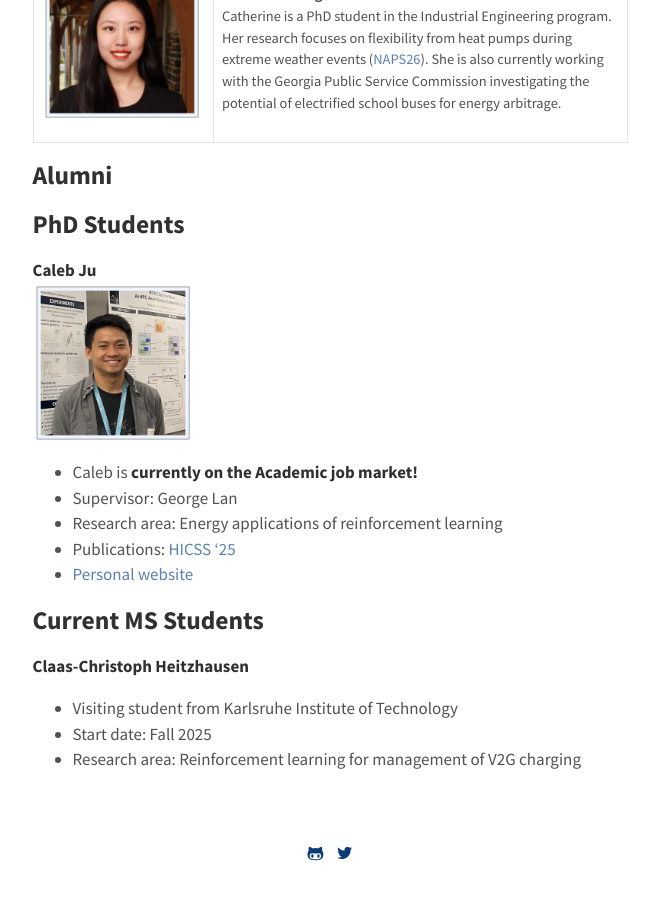
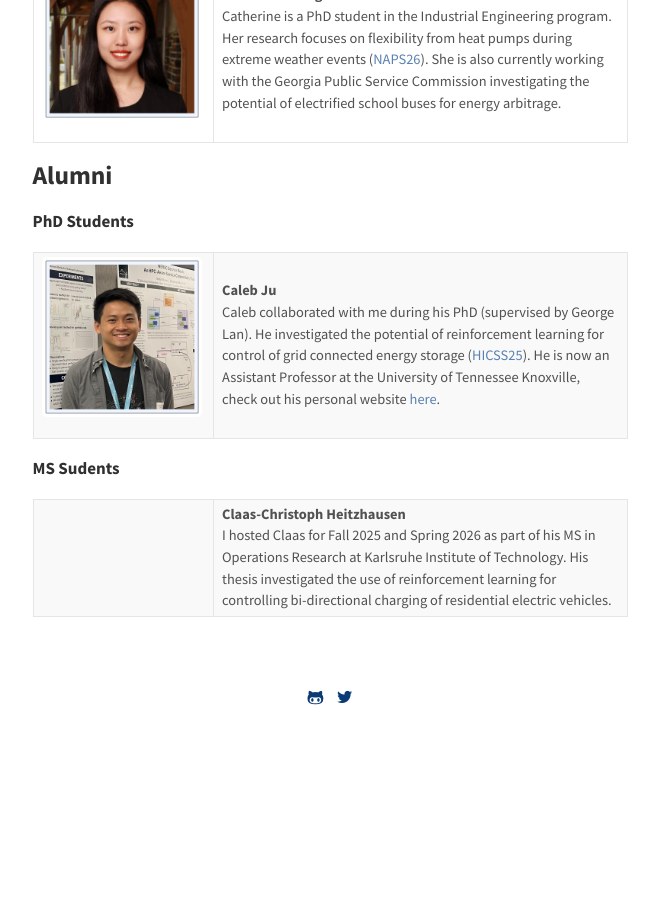
Before and after one commit to constancecrozier/constancecrozier.github.io, a Jekyll site: the page built from group.md, in a window 1280 px wide and 900 px high, scrolled down 846 px. Shown: the whole window, without its empty margins (310-969 px from the left). Built offline with Jekyll 4.4.1, drawn with Linux system fonts in a browser that asks for light colours; after the commit the page ends 1591 px from its top, so only the background shows below that.

Commit message:
Update group.md

```diff
--- a/group.md
+++ b/group.md
@@ -76,17 +76,34 @@ title: Group Members
 <p style="text-align:center;"><h2>Alumni</h2></p>
 
 
-<p style="text-align:center;"><h2>PhD Students</h2></p>
-**Caleb Ju**
-<img src="/images/headshot_caleb.jpeg" alt="drawing" width="160"/>
-* Caleb is **currently on the Academic job market!**
-* Supervisor: George Lan
-* Research area: Energy applications of reinforcement learning
-* Publications: [HICSS '25](files/hicss_25.pdf)
-* [Personal website](https://jucaleb4.github.io)
+**PhD Students**
+<table style="width: 100%;">
+       <tr>
+    <td style="width: 180px; vertical-align: top;">
+      <img
+        src="/images/headshot_caleb.jpeg"
+        alt="Caleb Ju"
+        width="160"
+        height="160"
+        style="width: 160px; height: 160px; max-width: none; object-fit: cover;"
+      >
+    </td>
+    <td>
+    	<b>Caleb Ju</b> <br>
+    	Caleb collaborated with me during his PhD (supervised by George Lan). He investigated the potential of reinforcement learning for control of grid connected energy storage (<a href="files/hicss_25.pdf">HICSS25</a>). He is now an Assistant Professor at the University of Tennessee Knoxville, check out his personal website <a href="https://jucaleb4.github.io">here</a>.
+    </td>
+  </tr>
+</table>
 
-<p style="text-align:center;"><h2>Current MS Students</h2></p>
-**Claas-Christoph Heitzhausen**
-* Visiting student from Karlsruhe Institute of Technology
-* Start date: Fall 2025
-* Research area: Reinforcement learning for management of V2G charging
+**MS Sudents**
+
+<table style="width: 100%;">
+       <tr>
+    <td style="width: 180px; vertical-align: top;">
+    </td>
+    <td>
+    	<b>Claas-Christoph Heitzhausen</b> <br>
+    	I hosted Claas for Fall 2025 and Spring 2026 as part of his MS in Operations Research at Karlsruhe Institute of Technology. His thesis investigated the use of reinforcement learning for controlling bi-directional charging of residential electric vehicles.
+    </td>
+  </tr>
+</table>
```
